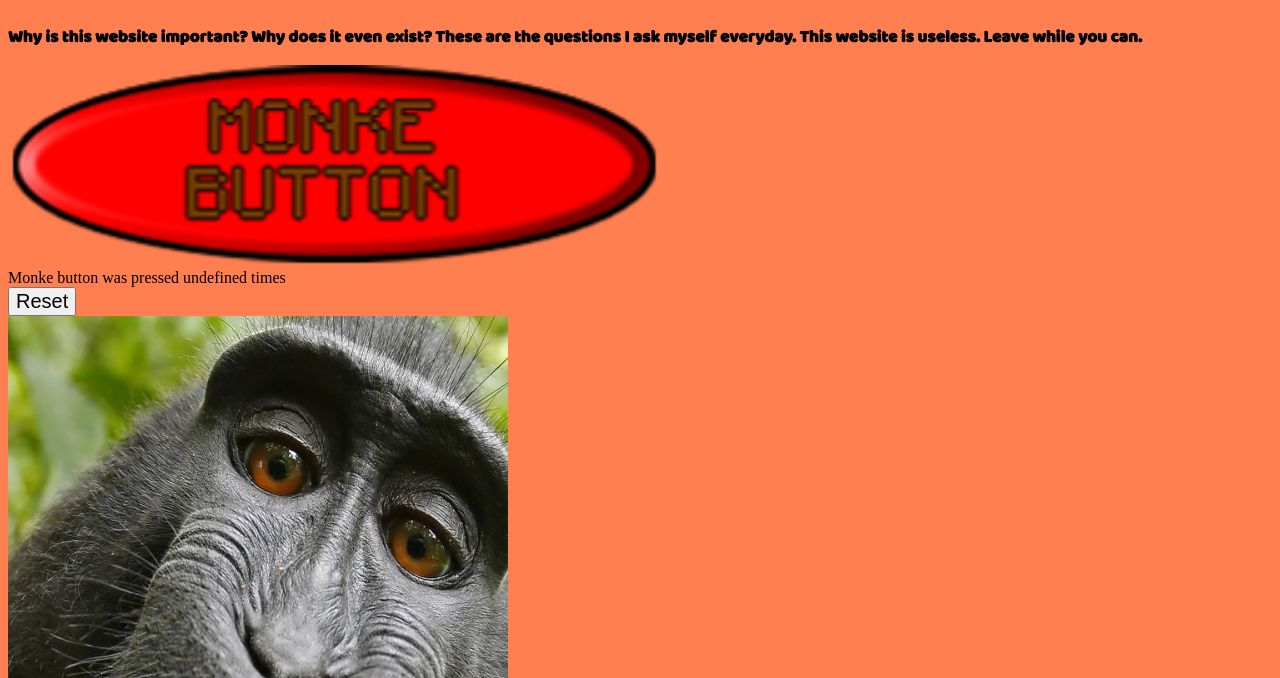
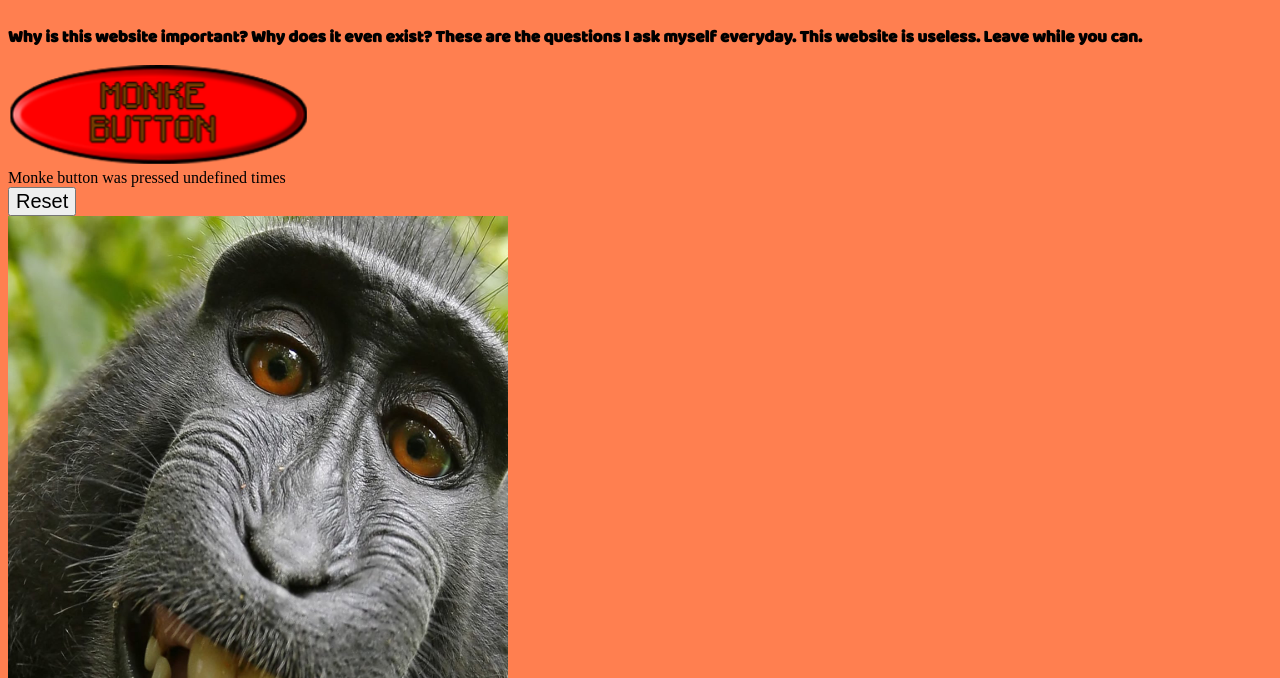
Before and after one commit to Loudy594/Loudy594.github.io, a plain HTML site: page index.html in a window 1280 px wide. Shown: the part 122-800 px from the top of the page. Drawn offline with nearby package versions, Linux system fonts and the light colour scheme.

Commit message:
Update index.html

```diff
--- a/index.html
+++ b/index.html
@@ -51,8 +51,10 @@
         }
       }
 
-      var getItem = JSON.parse(window.localStorage.getItem('clickcount'));
-      console.log(getItem)
+
+        var getItem = JSON.parse(window.localStorage.getItem('clickcount'))
+        console.log(getItem)
+
 
       if (getItem === 69) {
         console.log("e")
@@ -80,7 +82,7 @@
       }
     </script>
 
-<input type="image" src="images/monkebutton.png" alt="monkebutton" width="650" height="200" onclick="clickCounter()" type="button" id="countButton"/>
+<input type="image" src="images/monkebutton.png" alt="monkebutton" width="300" height="100" onclick="clickCounter()" type="button" id="countButton"/>
 
 
     <div id="result"></div>
```
